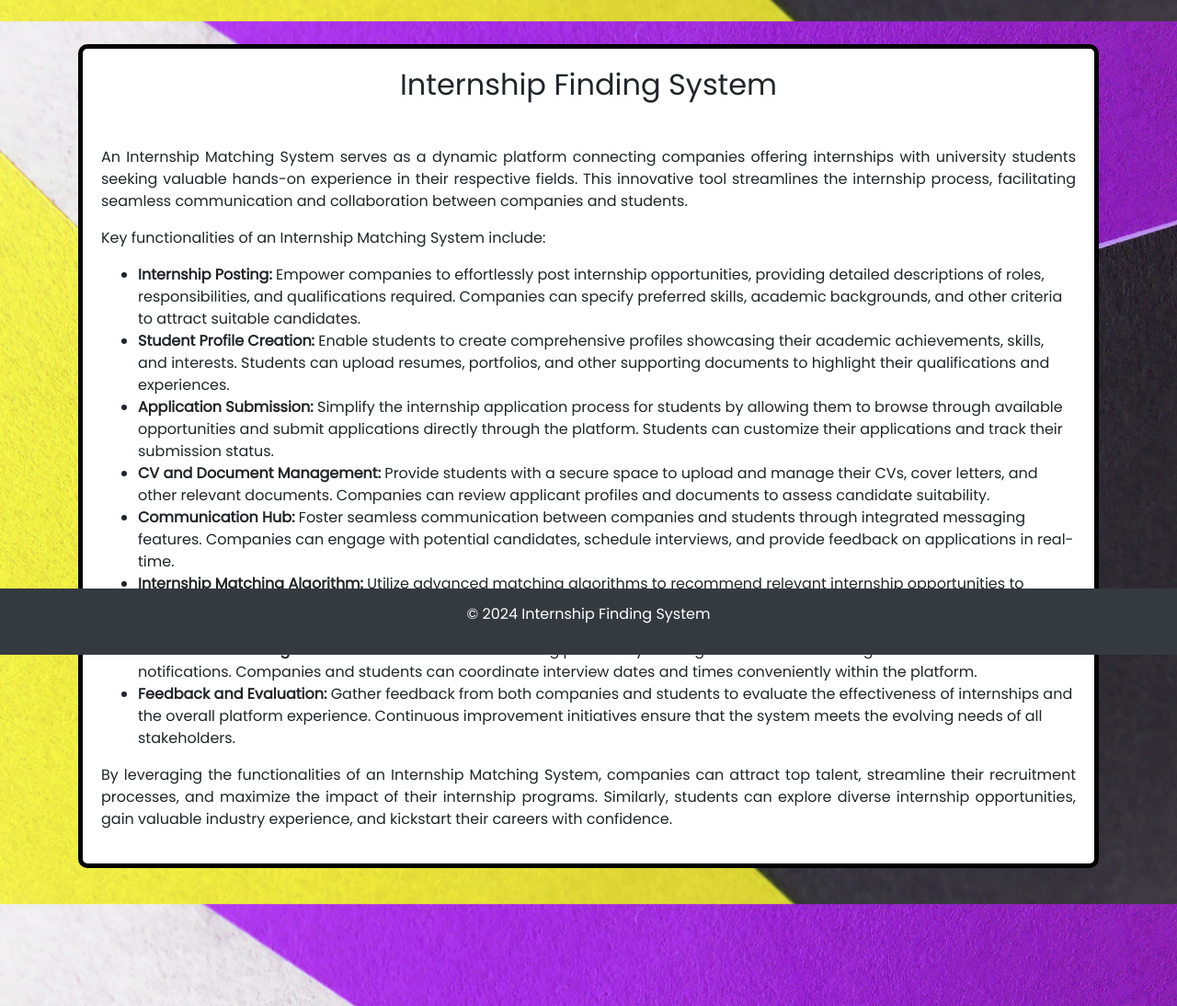
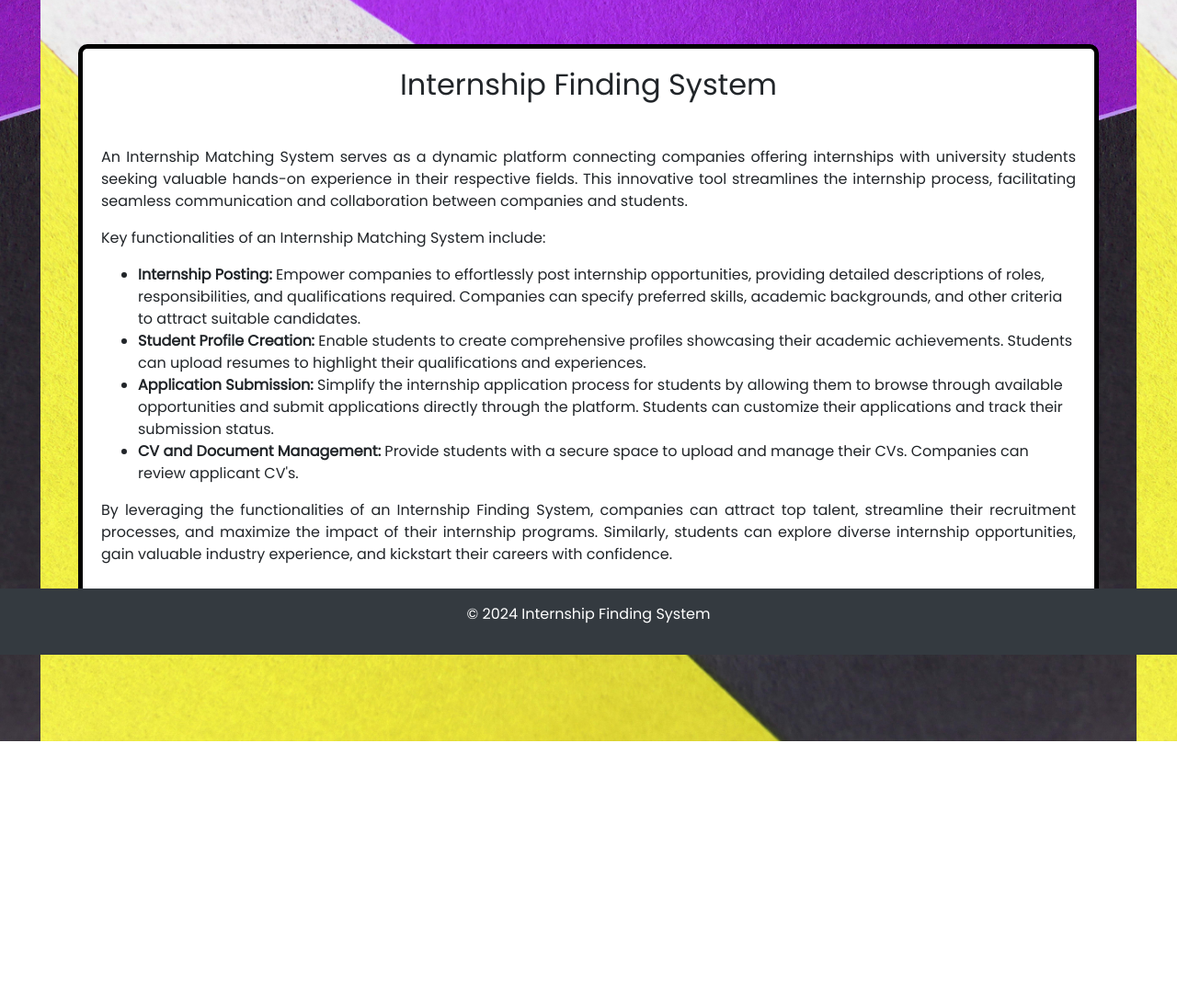
Before and after one commit to russellandrady/usermanagementsystemusingflask, a Flask app: page / in a window 1280 px wide. Shown: the part 88-1182 px from the top of the page at 92% size. After the commit the page ends 894 px from the top, so only its background shows below. Run offline with Flask 3, Linux system fonts and the light colour scheme; some libraries are stand-ins or nearby versions.

Commit message:
changed home page details

```diff
--- a/templates/home.html
+++ b/templates/home.html
@@ -10,16 +10,12 @@
 
 <ul>
     <li><strong>Internship Posting:</strong> Empower companies to effortlessly post internship opportunities, providing detailed descriptions of roles, responsibilities, and qualifications required. Companies can specify preferred skills, academic backgrounds, and other criteria to attract suitable candidates.</li>
-    <li><strong>Student Profile Creation:</strong> Enable students to create comprehensive profiles showcasing their academic achievements, skills, and interests. Students can upload resumes, portfolios, and other supporting documents to highlight their qualifications and experiences.</li>
+    <li><strong>Student Profile Creation:</strong> Enable students to create comprehensive profiles showcasing their academic achievements. Students can upload resumes to highlight their qualifications and experiences.</li>
     <li><strong>Application Submission:</strong> Simplify the internship application process for students by allowing them to browse through available opportunities and submit applications directly through the platform. Students can customize their applications and track their submission status.</li>
-    <li><strong>CV and Document Management:</strong> Provide students with a secure space to upload and manage their CVs, cover letters, and other relevant documents. Companies can review applicant profiles and documents to assess candidate suitability.</li>
-    <li><strong>Communication Hub:</strong> Foster seamless communication between companies and students through integrated messaging features. Companies can engage with potential candidates, schedule interviews, and provide feedback on applications in real-time.</li>
-    <li><strong>Internship Matching Algorithm:</strong> Utilize advanced matching algorithms to recommend relevant internship opportunities to students based on their profiles, preferences, and career aspirations. Companies can also receive personalized recommendations for suitable candidates.</li>
-    <li><strong>Interview Scheduling:</strong> Streamline the interview scheduling process by offering built-in calendar integration and automated notifications. Companies and students can coordinate interview dates and times conveniently within the platform.</li>
-    <li><strong>Feedback and Evaluation:</strong> Gather feedback from both companies and students to evaluate the effectiveness of internships and the overall platform experience. Continuous improvement initiatives ensure that the system meets the evolving needs of all stakeholders.</li>
+    <li><strong>CV and Document Management:</strong> Provide students with a secure space to upload and manage their CVs. Companies can review applicant CV's.</li>
 </ul>
 
-<p style="text-align: justify;">By leveraging the functionalities of an Internship Matching System, companies can attract top talent, streamline their recruitment processes, and maximize the impact of their internship programs. Similarly, students can explore diverse internship opportunities, gain valuable industry experience, and kickstart their careers with confidence.</p>
+<p style="text-align: justify;">By leveraging the functionalities of an Internship Finding System, companies can attract top talent, streamline their recruitment processes, and maximize the impact of their internship programs. Similarly, students can explore diverse internship opportunities, gain valuable industry experience, and kickstart their careers with confidence.</p>
 
 
 
```
Also changed, not shown: 4 other files.
